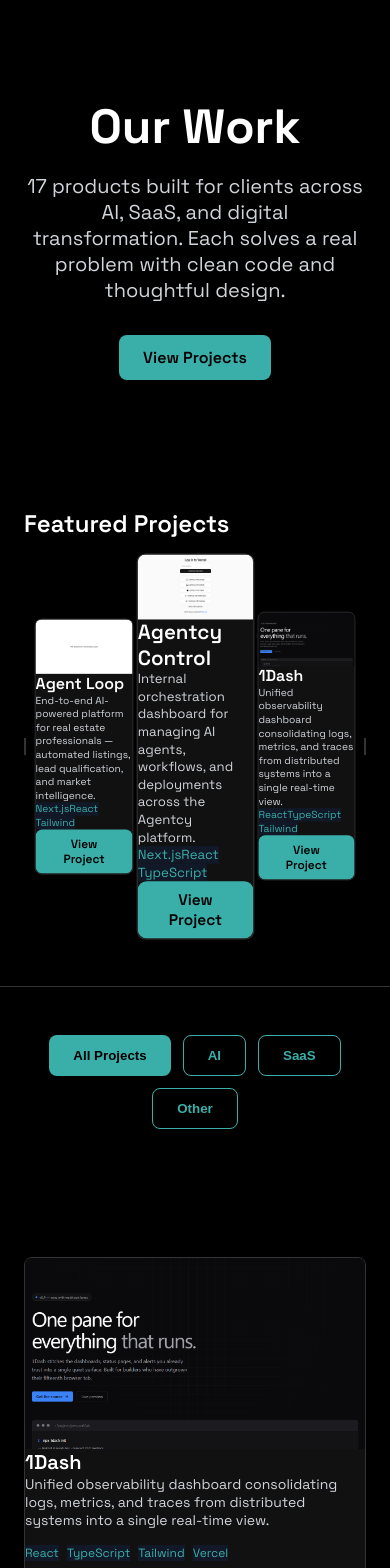
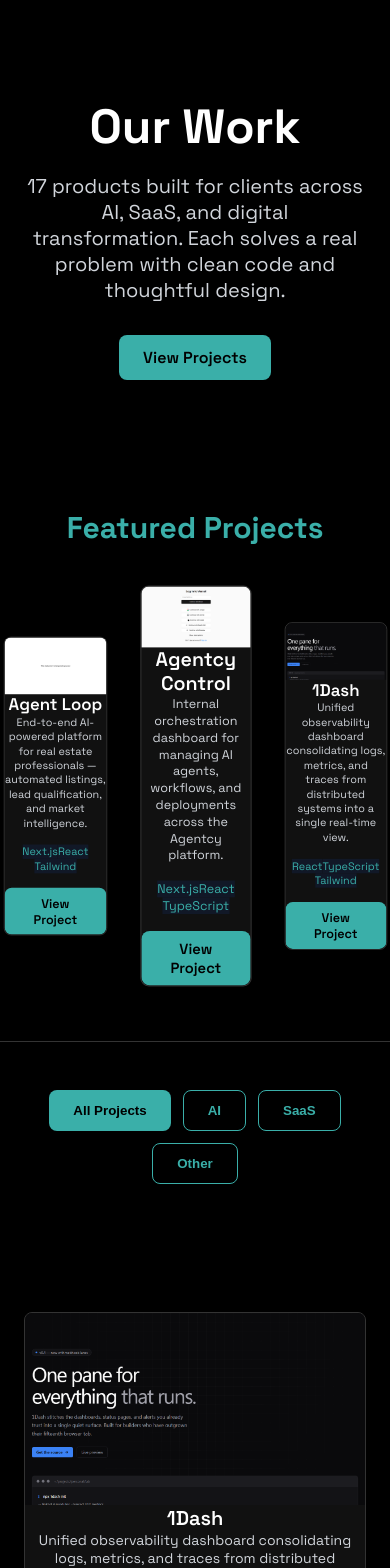
Before and after one commit to nathanfishhk-hue/Agentcy-portfolio-page, a React (Vite) app: page / in a window 390 px wide. Shown: the top 1568 px of the page. Built offline with nearby package versions, Linux system fonts and the light colour scheme.

Commit message:
feat: smaller cards, centered text, larger badges, improved carousel buttons and animations

```diff
--- a/src/components/FeaturedRow.tsx
+++ b/src/components/FeaturedRow.tsx
@@ -18,7 +18,7 @@ export default function FeaturedRow({ projects }: Props) {
     setTimeout(() => {
       setCurrentIndex((prev) => (prev + 1) % projects.length);
       setIsAnimating(false);
-    }, 300);
+    }, 500);
   };
 
   const prevCard = () => {
@@ -27,7 +27,7 @@ export default function FeaturedRow({ projects }: Props) {
     setTimeout(() => {
       setCurrentIndex((prev) => (prev - 1 + projects.length) % projects.length);
       setIsAnimating(false);
-    }, 300);
+    }, 500);
   };
 
   useEffect(() => {
@@ -39,7 +39,7 @@ export default function FeaturedRow({ projects }: Props) {
     const result = [];
     for (let i = 0; i < 3; i++) {
       const index = (currentIndex + i) % projects.length;
-      result.push(projects[index]);
+      result.push({ ...projects[index], position: i });
     }
     return result;
   };
@@ -47,39 +47,44 @@ export default function FeaturedRow({ projects }: Props) {
   return (
     <section className="py-16 border-b border-gray-200">
       <div className="container">
-        <h2 className="text-2xl md:text-3xl font-semibold mb-8 text-white">
+        <h2 className="text-3xl md:text-4xl font-bold mb-12 text-center text-teal">
           Featured Projects
         </h2>
 
         <div className="relative flex items-center justify-center">
-          {/* Left button */}
+          {/* Left button - more visible */}
           <button
             onClick={prevCard}
-            className="absolute left-4 z-10 p-2 rounded-full bg-black border border-teal text-teal hover:bg-teal hover:text-black transition-all"
+            className="absolute left-2 md:left-8 z-20 p-3 rounded-full bg-black border-2 border-teal text-teal hover:bg-teal hover:text-black transition-all shadow-lg"
             aria-label="Previous card"
           >
-            <svg className="w-6 h-6" fill="none" stroke="currentColor" viewBox="0 0 24 24">
-              <path strokeLinecap="round" strokeLinejoin="round" strokeWidth={2} d="M15 19l-7-7 7-7" />
+            <svg className="w-7 h-7" fill="none" stroke="currentColor" viewBox="0 0 24 24">
+              <path strokeLinecap="round" strokeLinejoin="round" strokeWidth={2.5} d="M15 19l-7-7 7-7" />
             </svg>
           </button>
 
           {/* Cards container */}
-          <div className="flex items-center justify-center gap-8 h-96">
+          <div className="flex items-center justify-center gap-4 md:gap-8 h-80 md:h-96 px-16 md:px-0">
             {getVisibleProjects().map((p, index) => {
               const isCenter = index === 1;
+              const cardWidth = isCenter ? 'w-56 md:w-64' : 'w-44 md:w-56';
               return (
                 <div
                   key={`${p.slug}-${currentIndex}`}
-                  className={`transition-all duration-300 ${
-                    isAnimating ? 'scale-95 opacity-0' : 'scale-100 opacity-100'
-                  } ${isCenter ? '' : 'scale-75 opacity-50 blur-sm'}`}
+                  className={`transition-all ${
+                    isAnimating
+                      ? 'opacity-0 scale-90'
+                      : 'opacity-100 scale-100'
+                  }`}
                   style={{
-                    transform: isCenter ? 'scale(1.1)' : 'scale(0.85)',
+                    transform: isCenter
+                      ? 'translateX(0) scale(1.05)'
+                      : `translateX(${index === 0 ? '-30px' : index === 2 ? '30px' : '0'}) scale(0.9)`,
                     zIndex: isCenter ? 10 : 5,
-                    transition: 'all 0.5s cubic-bezier(0.25, 0.46, 0.45, 0.94)',
+                    transition: 'all 600ms cubic-bezier(0.23, 1, 0.32, 1)',
                   }}
                 >
-                  <div className="w-64">
+                  <div className={cardWidth}>
                     <ProjectCard project={p} featured />
                   </div>
                 </div>
@@ -87,14 +92,14 @@ export default function FeaturedRow({ projects }: Props) {
             })}
           </div>
 
-          {/* Right button */}
+          {/* Right button - more visible */}
           <button
             onClick={nextCard}
-            className="absolute right-4 z-10 p-2 rounded-full bg-black border border-teal text-teal hover:bg-teal hover:text-black transition-all"
+            className="absolute right-2 md:right-8 z-20 p-3 rounded-full bg-black border-2 border-teal text-teal hover:bg-teal hover:text-black transition-all shadow-lg"
             aria-label="Next card"
           >
-            <svg className="w-6 h-6" fill="none" stroke="currentColor" viewBox="0 0 24 24">
-              <path strokeLinecap="round" strokeLinejoin="round" strokeWidth={2} d="M9 5l7 7-7 7" />
+            <svg className="w-7 h-7" fill="none" stroke="currentColor" viewBox="0 0 24 24">
+              <path strokeLinecap="round" strokeLinejoin="round" strokeWidth={2.5} d="M9 5l7 7-7 7" />
             </svg>
           </button>
         </div>
--- a/src/components/ProjectCard.tsx
+++ b/src/components/ProjectCard.tsx
@@ -18,54 +18,18 @@ export default function ProjectCard({ project, style, featured = false }: Props)
     backgroundColor: '#111',
   };
 
-  if (featured) {
-    return (
-      <article
-        className="fade-in stagger rounded-lg border border-gray-200 overflow-hidden hover:shadow-md transition-all flex flex-col h-full bg-white"
-        style={style}
-      >
-        {/* Thumbnail */}
-        <div
-          className="w-full"
-          style={thumbStyle}
-          aria-label={`${project.name} preview`}
-        />
+  const cardClasses = featured
+    ? 'fade-in stagger rounded-lg border border-gray-200 overflow-hidden hover:shadow-md transition-all flex flex-col h-full bg-white'
+    : 'fade-in stagger rounded-lg border border-gray-200 overflow-hidden hover:shadow-md transition-all flex flex-col h-full bg-white';
 
-        {/* Content */}
-        <div className="p-4 flex-1 flex flex-col">
-          <h3 className="text-lg font-semibold mb-2 text-white">{project.name}</h3>
-          <p className="text-xs mb-3 flex-1 text-gray-300">
-            {project.description || project.tagline}
-          </p>
-
-          {/* Tech Badges */}
-          {project.techStack.length > 0 && (
-            <div className="flex flex-wrap gap-1 mb-3">
-              {project.techStack.slice(0, 3).map(tech => (
-                <TechBadge key={tech} tech={tech} small />
-              ))}
-            </div>
-          )}
-
-          {/* Link Button */}
-          <a
-            href={project.url}
-            target="_blank"
-            rel="noopener noreferrer"
-            className="btn btn-sm text-xs w-full text-center"
-          >
-            View Project
-          </a>
-        </div>
-      </article>
-    );
-  }
+  const contentPadding = featured ? 'p-3' : 'p-5';
+  const titleSize = featured ? 'text-base' : 'text-xl';
+  const descriptionSize = featured ? 'text-xs' : 'text-sm';
+  const badgeGap = featured ? 'gap-1' : 'gap-2';
+  const maxTech = featured ? 3 : 4;
 
   return (
-    <article
-      className="fade-in stagger rounded-lg border border-gray-200 overflow-hidden hover:shadow-md transition-all flex flex-col h-full bg-white"
-      style={style}
-    >
+    <article className={cardClasses} style={style}>
       {/* Thumbnail */}
       <div
         className="w-full"
@@ -74,17 +38,17 @@ export default function ProjectCard({ project, style, featured = false }: Props)
       />
 
       {/* Content */}
-      <div className="p-5 flex-1 flex flex-col">
-        <h3 className="text-xl font-semibold mb-2 text-white">{project.name}</h3>
-        <p className="text-sm mb-4 flex-1 text-gray-300">
+      <div className={`${contentPadding} flex-1 flex flex-col items-center text-center`}>
+        <h3 className={`${titleSize} font-semibold mb-2 text-white`}>{project.name}</h3>
+        <p className={`${descriptionSize} mb-4 flex-1 text-gray-300 px-2`}>
           {project.description || project.tagline}
         </p>
 
         {/* Tech Badges */}
         {project.techStack.length > 0 && (
-          <div className="flex flex-wrap gap-2 mb-4">
-            {project.techStack.slice(0, 4).map(tech => (
-              <TechBadge key={tech} tech={tech} />
+          <div className={`flex flex-wrap ${badgeGap} mb-4 justify-center`}>
+            {project.techStack.slice(0, maxTech).map(tech => (
+              <TechBadge key={tech} tech={tech} small={featured} />
             ))}
           </div>
         )}
@@ -94,7 +58,7 @@ export default function ProjectCard({ project, style, featured = false }: Props)
           href={project.url}
           target="_blank"
           rel="noopener noreferrer"
-          className="btn text-sm w-full text-center"
+          className={featured ? 'btn btn-sm text-xs w-full text-center' : 'btn text-sm w-full text-center'}
         >
           View Project
         </a>
--- a/src/components/TechBadge.tsx
+++ b/src/components/TechBadge.tsx
@@ -6,8 +6,8 @@ interface Props {
 export default function TechBadge({ tech, small = false }: Props) {
   return (
     <span
-      className={`px-2 py-1 text-xs font-medium bg-gray-100 text-teal rounded ${
-        small ? 'px-1.5 py-0.5 text-xs' : ''
+      className={`px-2.5 py-1 font-medium bg-gray-100 text-teal rounded-md transition-all ${
+        small ? 'px-2 py-0.5 text-xs' : 'px-3 py-1.5 text-sm'
       }`}
     >
       {tech}
--- a/src/styles/globals.css
+++ b/src/styles/globals.css
@@ -218,19 +218,24 @@ a {
   }
 }
 
-/* Smaller featured card */
-.featured-card {
-  max-width: 300px;
+/* Project Card Styles - smaller cards for all projects */
+.card-sm {
+  max-width: 280px;
 }
 
-.featured-card .thumbnail {
+.card-sm .thumbnail {
   aspect-ratio: 16/9;
   background-size: cover;
   background-position: center;
 }
 
-.featured-card .content {
-  padding: 1rem;
+/* Better text centering with padding */
+.card-content-centered {
+  display: flex;
+  flex-direction: column;
+  align-items: center;
+  text-align: center;
+  padding: 1.25rem;
 }
 
 /* Carousel animation styles */
```
